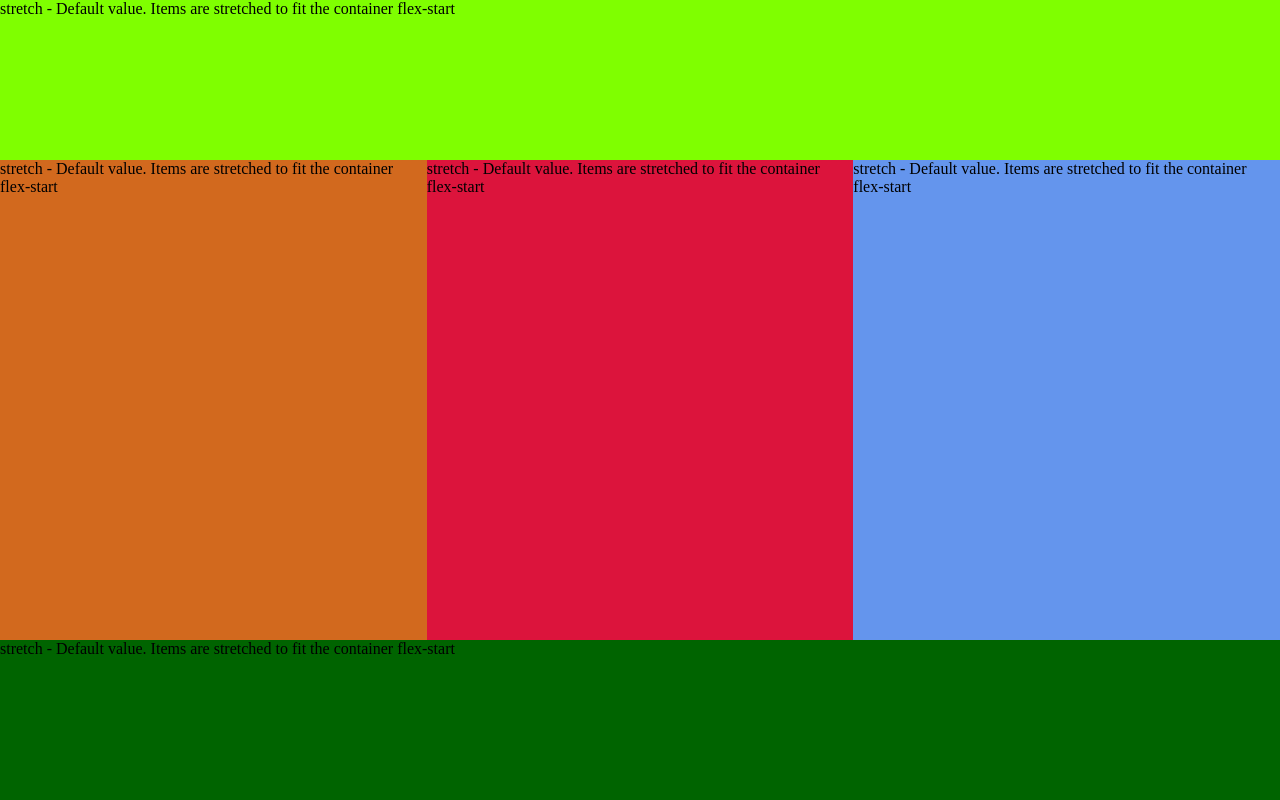
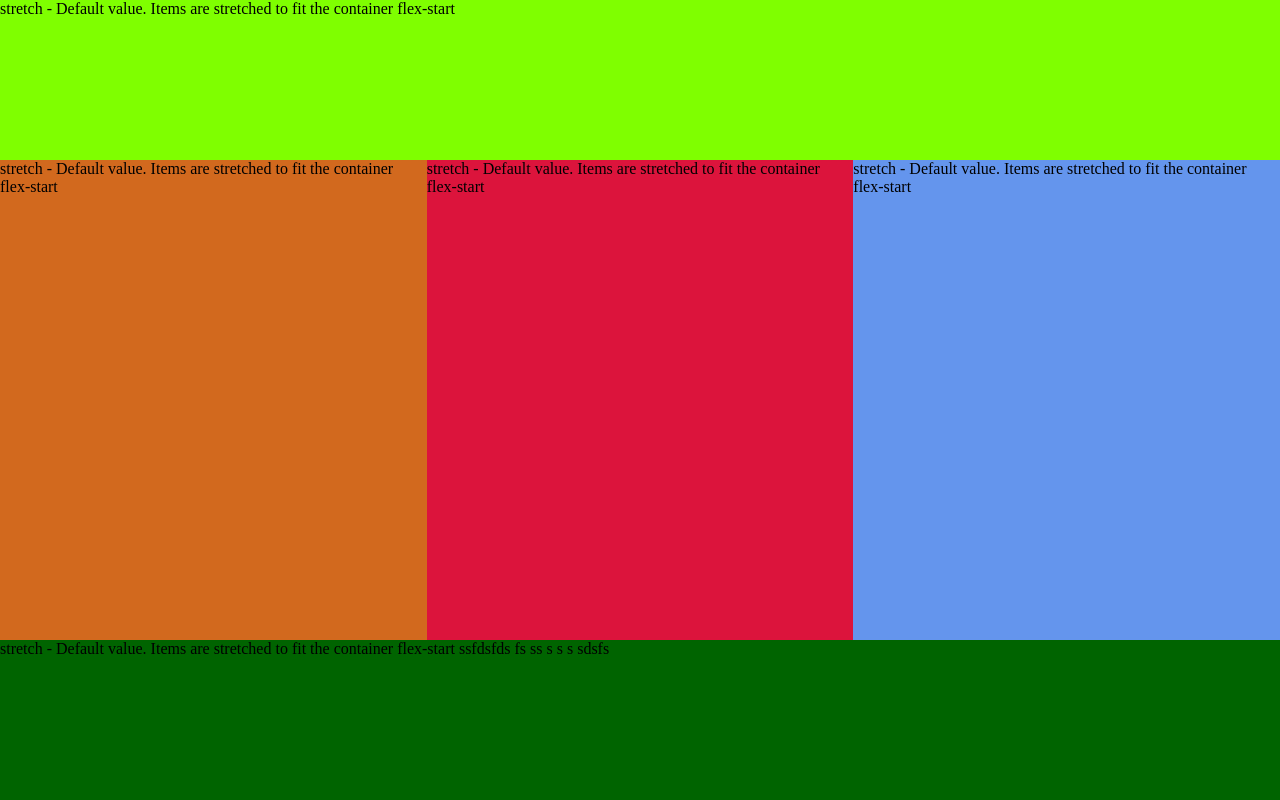
Before and after one commit to balramkamble/Flexbox, a plain HTML site: page index.html in a window 1280 px wide. Drawn offline with Linux system fonts and the light colour scheme.

Commit message:
first
Signed-off-by: Balram Kamble <balram.kamble@gmail.com>

```diff
--- a/index.html
+++ b/index.html
@@ -34,7 +34,7 @@
             </div>
         </div>
         <div class="five">
-            stretch - Default value. Items are stretched to fit the container flex-start
+            stretch - Default value. Items are stretched to fit the container flex-start ssfdsfds fs ss s s s sdsfs
         </div>
     </section>
 </body>
```
